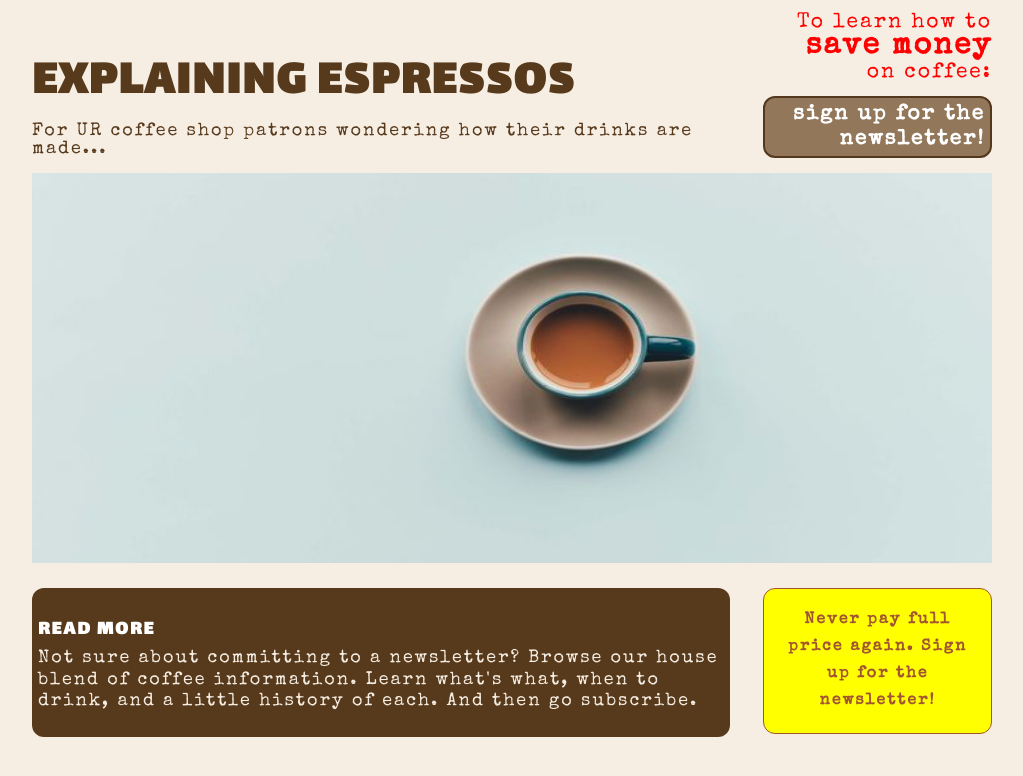
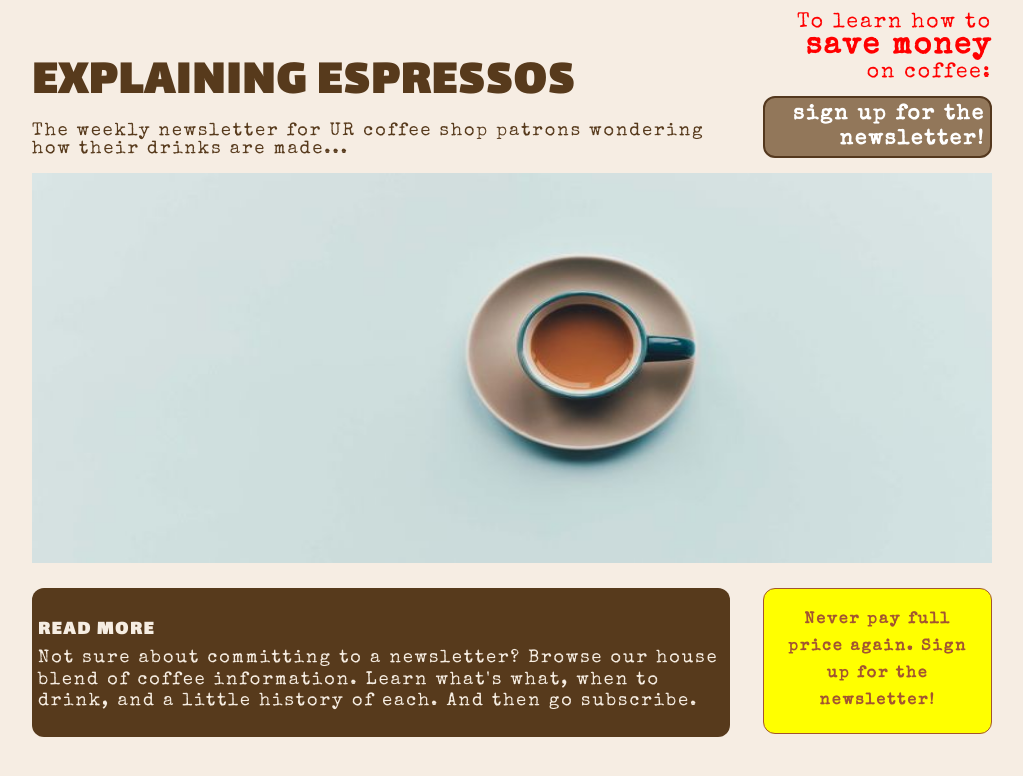
Before and after one commit to mander39/CSC174Assignment6, a PHP site: page / in a window 1280 px wide. Shown: the top 776 px of the page, without its empty margins (128-1151 px from the left). Run offline with PHP 8.4, Linux system fonts and the light colour scheme.

Commit message:
ia updates

```diff
--- a/inc/html-top.inc
+++ b/inc/html-top.inc
@@ -10,7 +10,7 @@
 	<div class="row">
 		<header class="column"><a href="index.php">
 			<h1>Explaining Espressos</h1>
-			<span class="byline">For UR coffee shop patrons wondering how their drinks are made...</span></a>
+			<span class="byline">The weekly newsletter for UR coffee shop patrons wondering how their drinks are made...</span></a>
 		</header>
 
 		<aside>To learn how to <strong>save money</strong> on coffee: <a href="newsletter.php" class="button">sign up for the newsletter!</a></aside>
--- a/index.php
+++ b/index.php
@@ -11,14 +11,15 @@
 			<!-- I know an angel cries everytime <br> is used, but it's OK to use it for poems! -->
 
 			<!-- <cite>– Haruki Murakami, Colorless Tsukuru Tazaki</cite> -->
-
+			<a href="details.php" class="tit">
 				<div class="preview row">
 				<!-- <a href="details.php"> -->
-			<h3><a href="details.php" class="tit">Read More</a></h3>
+				<h3>Read More</h3>
 					<p>Not sure about committing to a newsletter? Browse our house blend of coffee information. Learn what's what, when to drink, and a little history of each. And then go subscribe.</p>
 					<!-- <img src="images/espresso.jpg" alt="A traditional espresso"> -->
 				<!-- </a> -->
 				</div>
+			</a>
 
 		</div>
 
--- a/thanks.php
+++ b/thanks.php
@@ -3,8 +3,8 @@
 	<header>
 		<h2>Thank you</h2>
 		<p>Thanks for signing up! Look forward to some freshly-roasted coffee information in your inbox.</p>
-		<p><a href="index.php">Return to homepage.</a></p>
 	</header>
+	<div><a href="index.php">Return to homepage.</div></p>
 </main>
 </body>
 </html>
```
Lines whose indentation alone changed are shown as unchanged.
